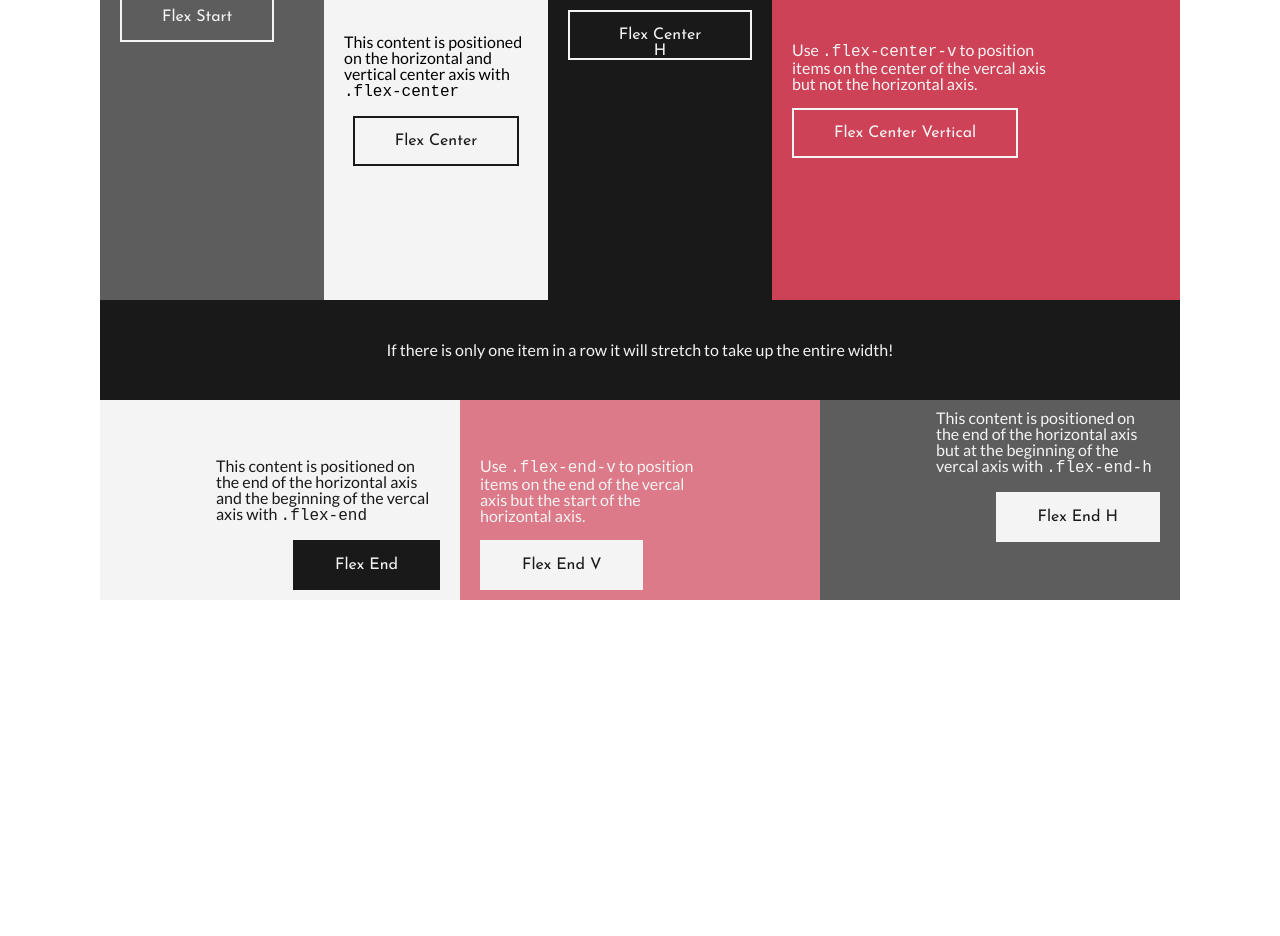
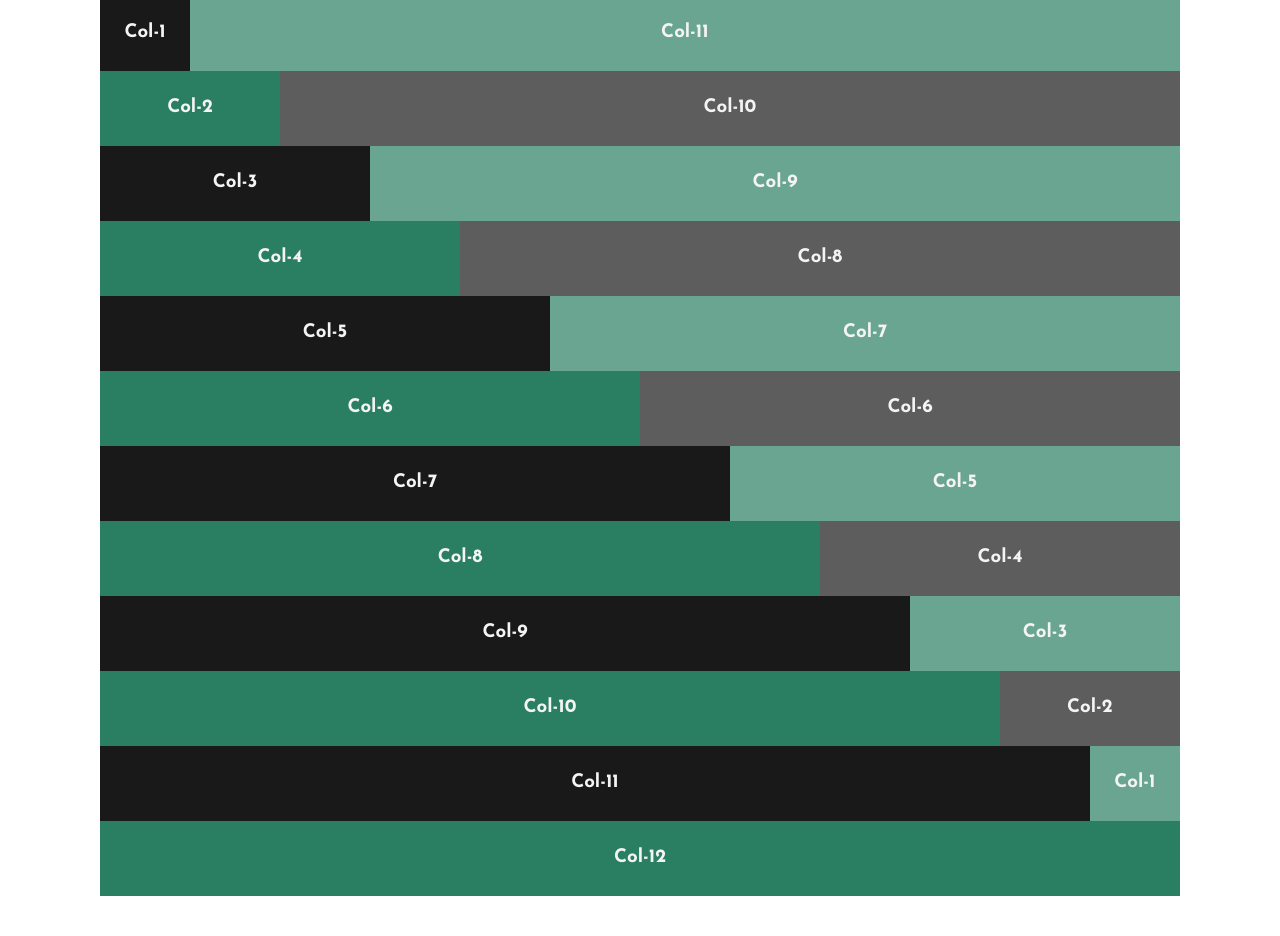
Before and after one commit to ericanafziger/tuxedo-css, a plain HTML site: page grid.html in a window 1280 px wide. Shown: the part 176-1112 px from the top of the page. Before the commit the page ends 800 px from the top, so only its background shows below. Drawn offline with nearby package versions, Linux system fonts and the light colour scheme.

Commit message:
add basic grid html page and fix stlying for flexed button on form html

```diff
--- a/grid.html
+++ b/grid.html
@@ -2,85 +2,124 @@
 <html>
   <head>
     <meta charset="utf-8">
-    <title>Tuxedo CSS</title>
+    <title>Tuxedo CSS - Flex Grid</title>
     <link rel="stylesheet" href="css/styles.css">
 		<script src="https://code.jquery.com/jquery-3.1.1.min.js" integrity="sha256-hVVnYaiADRTO2PzUGmuLJr8BLUSjGIZsDYGmIJLv2b8=" crossorigin="anonymous"></script>
   </head>
   <body>
     <div class="container">
-      <h1>Flex Grid Example</h1>
+      <h1 class="text-pop">Basic Grid Example</h1>
+      <br>
+      <p>This is a 12 column grid. Each grid should be placed inside a <code>.container</code>. A <code>.row</code> holds each set of columns. Columns widths should add up to 12 in each row to display correctly. Columns are specified by <code>.col-1 .col-2 .col-3</code> and so on.</p>
+      <br>
+      <p>Resize your browser window to see the responsiveness in action!</p>
+      <br>
 
-      <div class="f-row">
-        <div class="f-col-1 flex-center bg-dark">
-          <h2 class="text-light">Flex 1</h2>
+      <div class="row text-light">
+        <div style="height:75px" class="col-1 flex-center bg-dark">
+          <h3>Col-1</h3>
         </div>
-        <div class="f-col-2 flex-center bg-t-pop">
-          <h2>Flex 2</h2>
-        </div>
-        <div class="f-col-3 flex-center bg-pop">
-          <h2>Flex 3</h2>
-        </div>
-        <div class="f-col-4 flex-center bg-t-dark">
-          <h2>Flex 4</h2>
+        <div style="height:75px" class="col-11 flex-center bg-t-pop">
+          <h3>Col-11</h3>
         </div>
       </div>
 
-      <div class="f-row">
-        <div style="height: 400px" class="f-col-1 bg-t-dark">
-          <p class="text-light">Content is placed at <code>flex-start</code> by default if no flex direction is specified</p>
-          <br>
-          <button class="btn-ghost-light">Flex Start</button>
+      <div class="row text-light">
+        <div style="height:75px" style="height:75px" class="col-2 flex-center bg-pop">
+          <h3>Col-2</h3>
         </div>
-        <div class="f-col-1 flex-center bg-light">
-          <p>This content is positioned on the horizontal and vertical center axis with <code>.flex-center</code></p>
-          <br>
-          <button class="btn-ghost-dark">Flex Center</button>
-        </div>
-        <div class="f-col-1 flex-center-h bg-dark">
-          <p class="text-light">This content is positioned on the horizontal center axis, but not the vertical center axis with <code>.flex-center-h</code></p>
-          <br>
-          <button class="btn-ghost-light">Flex Center H</button>
-        </div>
-        <div class="f-col-2 flex-center-v bg-pop">
-          <p style="width: 70%"class="text-light">
-            Use <code>.flex-center-v</code> to position items on the center of the vercal axis but not the horizontal axis.
-          </p>
-          <br>
-          <button class="btn-ghost-light">Flex Center Vertical</button>
+        <div style="height:75px" style="height:75px" class="col-10 flex-center bg-t-dark">
+          <h3>Col-10</h3>
         </div>
       </div>
 
-      <div class="f-row">
-        <div style="height: 100px" class="f-col-1 bg-dark flex-center">
-          <p class="text-light">
-            If there is only one item in a row it will stretch to take up the entire width!
-          </p>
+      <div class="row text-light">
+        <div style="height:75px" style="height:75px" class="col-3 flex-center bg-dark">
+          <h3>Col-3</h3>
+        </div>
+        <div style="height:75px" style="height:75px" class="col-9 flex-center bg-t-pop">
+          <h3>Col-9</h3>
         </div>
       </div>
 
-      <div class="f-row">
-        <div class="f-col-1 bg-light flex-end">
-          <p style="width: 70%"class="text-dark">
-            This content is positioned on the end of the horizontal axis and the beginning of the vercal axis with <code>.flex-end</code>
-          </p>
-          <br>
-          <button class="btn-dark">Flex End</button>
+      <div class="row text-light">
+        <div style="height:75px" style="height:75px" class="col-4 flex-center bg-pop">
+          <h3>Col-4</h3>
         </div>
-        <div style="height: 200px"class="f-col-1 bg-t-pop flex-end-v">
-          <p style="width: 70%"class="text-light">
-            Use <code>.flex-end-v</code> to position items on the end of the vercal axis but the start of the horizontal axis.
-          </p>
-          <br>
-          <button class="btn-light">Flex End V</button>
-        </div>
-        <div class="f-col-1 bg-t-dark flex-end-h">
-          <p style="width: 70%"class="text-light">
-            This content is positioned on the end of the horizontal axis but at the beginning of the vercal axis with <code>.flex-end-h</code>
-          </p>
-          <br>
-          <button class="btn-light">Flex End H</button>
+        <div style="height:75px" style="height:75px" class="col-8 flex-center bg-t-dark">
+          <h3>Col-8</h3>
         </div>
       </div>
+
+      <div class="row text-light">
+        <div style="height:75px" style="height:75px" class="col-5 flex-center bg-dark">
+          <h3>Col-5</h3>
+        </div>
+        <div style="height:75px" style="height:75px" class="col-7 flex-center bg-t-pop">
+          <h3>Col-7</h3>
+        </div>
+      </div>
+
+      <div class="row text-light">
+        <div style="height:75px" style="height:75px" class="col-6 flex-center bg-pop">
+          <h3>Col-6</h3>
+        </div>
+        <div style="height:75px" style="height:75px" class="col-6 flex-center bg-t-dark">
+          <h3>Col-6</h3>
+        </div>
+      </div>
+
+      <div class="row text-light">
+        <div style="height:75px" style="height:75px" class="col-7 flex-center bg-dark">
+          <h3>Col-7</h3>
+        </div>
+        <div style="height:75px" style="height:75px" class="col-5 flex-center bg-t-pop">
+          <h3>Col-5</h3>
+        </div>
+      </div>
+
+      <div class="row text-light">
+        <div style="height:75px" class="col-8 flex-center bg-pop">
+          <h3>Col-8</h3>
+        </div>
+        <div style="height:75px" class="col-4 flex-center bg-t-dark">
+          <h3>Col-4</h3>
+        </div>
+      </div>
+
+      <div class="row text-light">
+        <div style="height:75px" class="col-9 flex-center bg-dark">
+          <h3>Col-9</h3>
+        </div>
+        <div style="height:75px" class="col-3 flex-center bg-t-pop">
+          <h3>Col-3</h3>
+        </div>
+      </div>
+
+      <div class="row text-light">
+        <div style="height:75px" class="col-10 flex-center bg-pop">
+          <h3>Col-10</h3>
+        </div>
+        <div style="height:75px" class="col-2 flex-center bg-t-dark">
+          <h3>Col-2</h3>
+        </div>
+      </div>
+
+      <div class="row text-light">
+        <div style="height:75px" class="col-11 flex-center bg-dark">
+          <h3>Col-11</h3>
+        </div>
+        <div style="height:75px" class="col-1 flex-center bg-t-pop">
+          <h3>Col-1</h3>
+        </div>
+      </div>
+
+      <div class="row text-light">
+        <div style="height:75px" class="col-12 flex-center bg-pop">
+          <h3>Col-12</h3>
+        </div>
+      </div>
+
 
     </div>
 
--- a/scss/_grid.scss
+++ b/scss/_grid.scss
@@ -3,6 +3,7 @@
   max-width: 1080px;
   width: 100%;
   margin: auto;
+  padding: 40px 0;
 }
 // base column styling
 [class*='col-'] {
--- a/scss/_hero.scss
+++ b/scss/_hero.scss
@@ -37,7 +37,7 @@
   &-image {
     display: block;
     width: 100%;
-    min-height: 100vh;
+    height: 100vh;
     object-fit: cover;
   }
 }
--- a/scss/_variables.scss
+++ b/scss/_variables.scss
@@ -4,7 +4,7 @@ $light: #F4F4F4;
 $light-grey: #F4F4F4;
 $md-grey: #9B9B9B;
 $dark-grey: #5C5C5C;
-$color-pop: #CE4257;
+$color-pop: #2A7F62;
 
 //Media Queries
 $mobile: '(max-width: 500px)';
```
Also changed, not shown: flex-grid.html (added, +126 -0 lines), form.html (+8 -6 lines), index.html (+2 -2 lines), css/styles.css, 1 other file.
